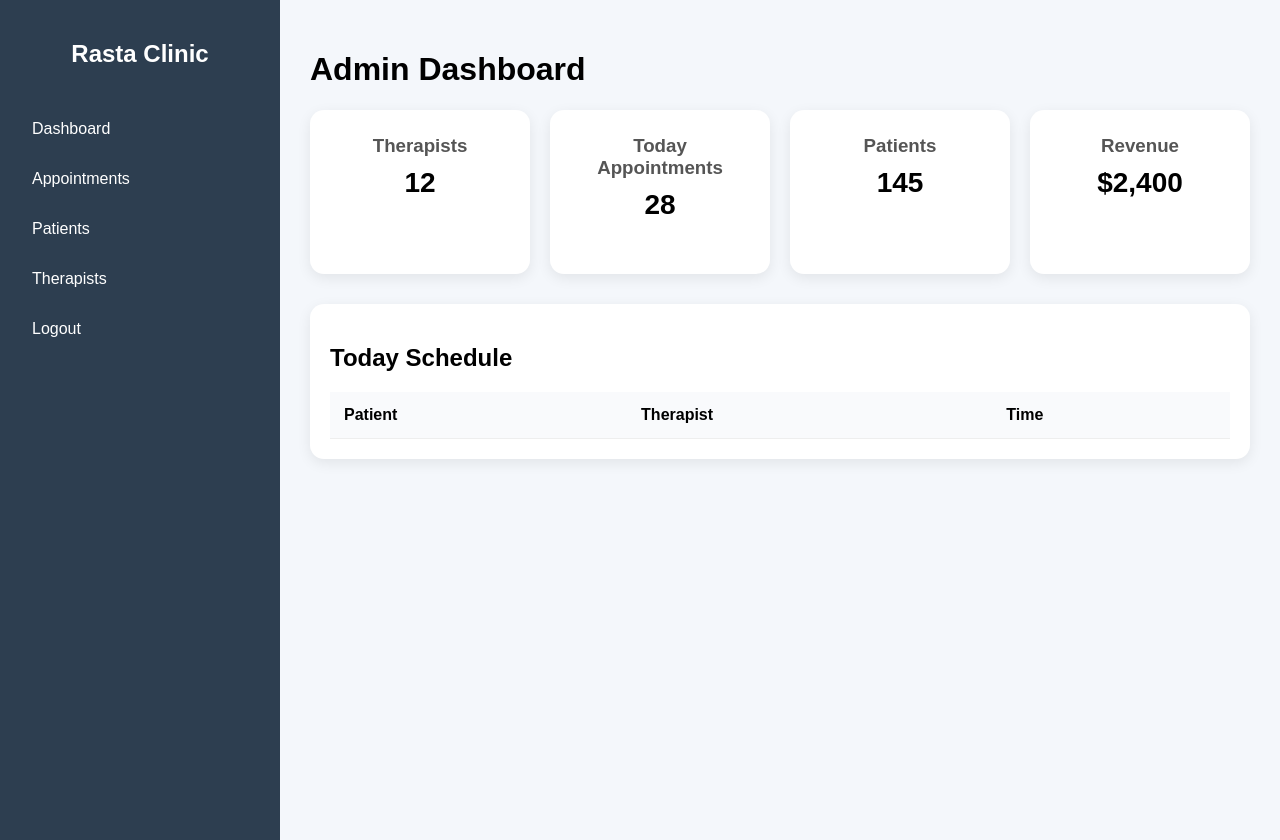
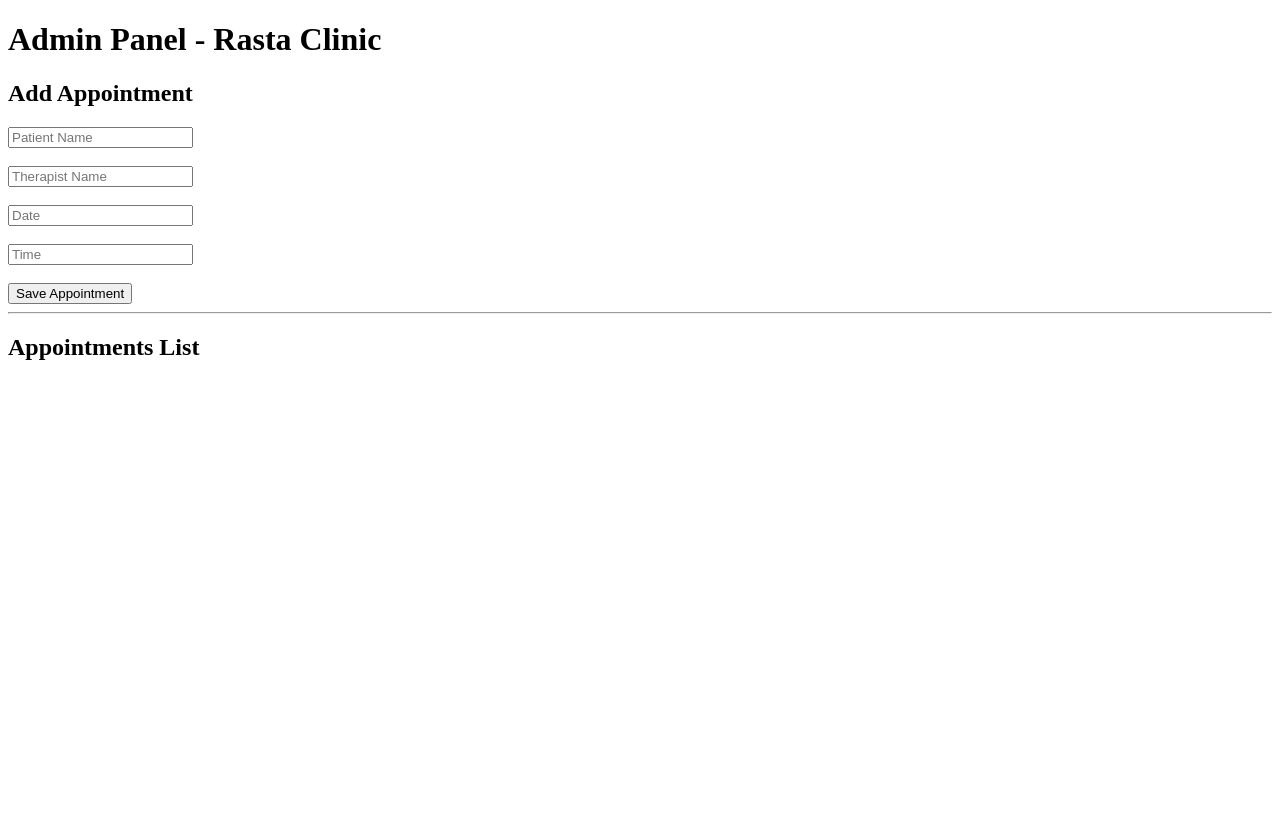
Before and after one commit to rasta-clinic/clinic-system, a Flask app: page /admin in a window 1280 px wide. After the commit the page ends 360 px from the top, so only its background shows below. Run offline with Flask 3, Linux system fonts and the light colour scheme; the visitor is signed in with stand-in values (Sample User, id 1); lists and menus that the app fills with data are empty.

Commit message:
Update admin_dashboard.html

```diff
--- a/templates/admin_dashboard.html
+++ b/templates/admin_dashboard.html
@@ -1,139 +1,43 @@
 <!DOCTYPE html>
-<html lang="en">
+<html>
 <head>
-    <meta charset="UTF-8">
-    <meta name="viewport" content="width=device-width, initial-scale=1.0">
-    <title>Admin Dashboard - Rasta Clinic</title>
-    <style>
-        body {
-            margin: 0;
-            font-family: Arial, sans-serif;
-            background-color: #f4f7fb;
-            display: flex;
-        }
-
-        .sidebar {
-            width: 240px;
-            background: #2D3E50;
-            color: white;
-            height: 100vh;
-            padding: 20px;
-        }
-
-        .sidebar h2 {
-            text-align: center;
-            margin-bottom: 40px;
-        }
-
-        .sidebar a {
-            display: block;
-            color: white;
-            text-decoration: none;
-            padding: 12px;
-            margin: 8px 0;
-            border-radius: 8px;
-        }
-
-        .sidebar a:hover {
-            background: rgba(255,255,255,0.1);
-        }
-
-        .main {
-            flex: 1;
-            padding: 30px;
-        }
-
-        .cards {
-            display: grid;
-            grid-template-columns: repeat(auto-fit, minmax(180px, 1fr));
-            gap: 20px;
-            margin-bottom: 30px;
-        }
-
-        .card {
-            background: white;
-            padding: 25px;
-            border-radius: 14px;
-            box-shadow: 0 4px 14px rgba(0,0,0,0.08);
-            text-align: center;
-        }
-
-        .card h3 {
-            margin: 0;
-            color: #555;
-        }
-
-        .card p {
-            font-size: 28px;
-            margin-top: 10px;
-            font-weight: bold;
-        }
-
-        .table-box {
-            background: white;
-            padding: 20px;
-            border-radius: 14px;
-            box-shadow: 0 4px 14px rgba(0,0,0,0.08);
-        }
-
-        table {
-            width: 100%;
-            border-collapse: collapse;
-        }
-
-        th, td {
-            padding: 14px;
-            text-align: left;
-            border-bottom: 1px solid #eee;
-        }
-
-        th {
-            background: #f9fafc;
-        }
-    </style>
+    <title>Admin Dashboard</title>
 </head>
 <body>
 
-<div class="sidebar">
-    <h2>Rasta Clinic</h2>
-    <a href="/admin">Dashboard</a>
-    <a href="/appointments">Appointments</a>
-    <a href="/patients">Patients</a>
-    <a href="/therapists">Therapists</a>
-    <a href="/login">Logout</a>
-</div>
+<h1>Admin Panel - Rasta Clinic</h1>
 
-<div class="main">
-    <h1>Admin Dashboard</h1>
+<h2>Add Appointment</h2>
 
-    <div class="cards">
-        <div class="card">
-            <h3>Therapists</h3>
-            <p>12</p>
-        </div>
+<form action="/add_appointment" method="POST">
+    <input type="text" name="patient_name" placeholder="Patient Name" required>
+    <br><br>
 
-        <div class="card">
-            <h3>Today Appointments</h3>
-            <p>28</p>
-        </div>
+    <input type="text" name="therapist_name" placeholder="Therapist Name" required>
+    <br><br>
 
-        <div class="card">
-            <h3>Patients</h3>
-            <p>145</p>
-        </div>
+    <input type="text" name="date" placeholder="Date" required>
+    <br><br>
 
-        <div class="card">
-            <h3>Revenue</h3>
-            <p>$2,400</p>
-        </div>
+    <input type="text" name="time" placeholder="Time" required>
+    <br><br>
+
+    <button type="submit">Save Appointment</button>
+</form>
+
+<hr>
+
+<h2>Appointments List</h2>
+
+{% for a in appointments %}
+    <div style="border:1px solid #ccc; padding:10px; margin:10px;">
+        <p>Patient: {{ a.patient_name }}</p>
+        <p>Therapist: {{ a.therapist_name }}</p>
+        <p>Date: {{ a.date }}</p>
+        <p>Time: {{ a.time }}</p>
+        <p>Status: {{ a.status }}</p>
     </div>
+{% endfor %}
 
-    <div class="table-box">
-        <h2>Today Schedule</h2>
-
-        <table>
-            <tr>
-                <th>Patient</th>
-                <th>Therapist</th>
-                <th>Time</th>
-            </tr>
+</body>
+</html>
```
